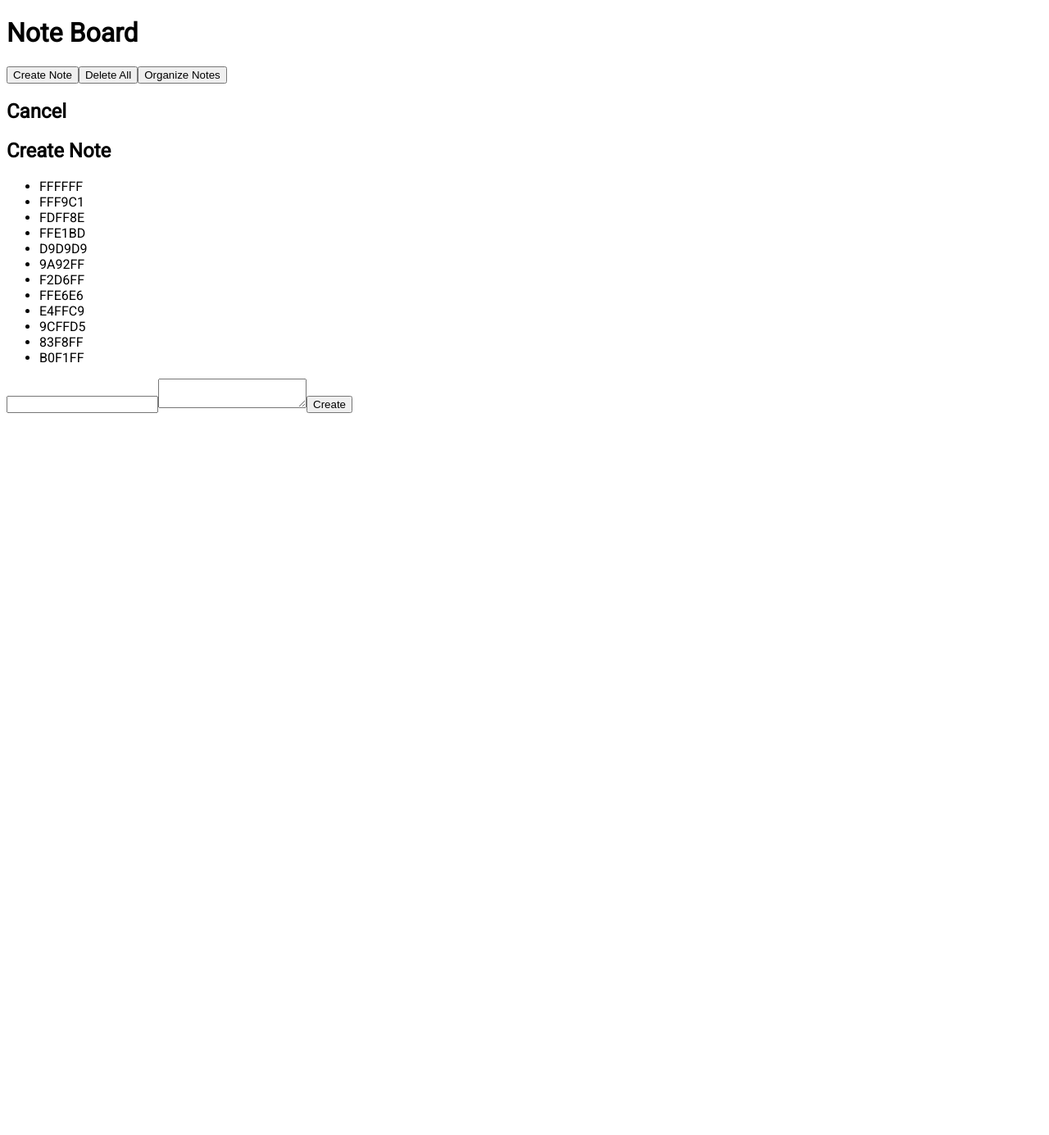
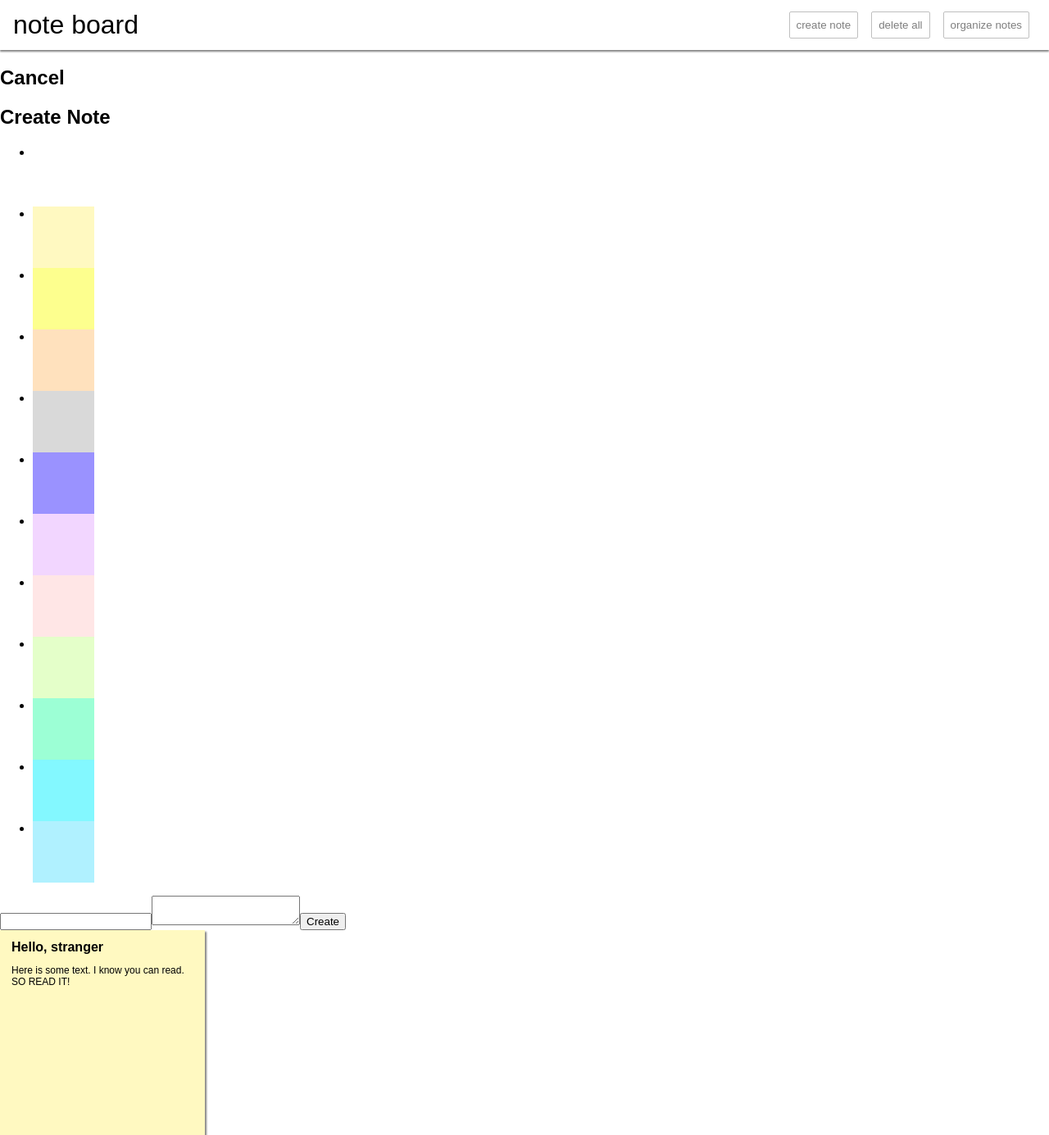
Before and after one commit to marianlam/react-notes, a React app: page / in a window 1280 px wide. Shown: the whole page at 82% size. Before the commit the page ends 800 px from the top, so only its background shows below. Built offline with nearby package versions, Linux system fonts and the light colour scheme.

Commit message:
added some styles

```diff
--- a/src/components/color_palette_block.js
+++ b/src/components/color_palette_block.js
@@ -2,10 +2,16 @@ import React from 'react';
 
 const ColorPaletteBlock = (props) => {
   const hexCode = props.color;
+  const blockStyle = {
+    backgroundColor: `#${hexCode}`,
+    width: '75px',
+    height: '75px',
+    cursor: 'pointer',
+  };
 
   return (
-    <div>
-      {hexCode}
+    <div style={blockStyle}>
+      {/* {hexCode} */}
     </div>
   );
 };
--- a/src/components/create_note_modal.js
+++ b/src/components/create_note_modal.js
@@ -11,8 +11,8 @@ class CreateNoteModal extends Component {
     const colors = ['FFFFFF', 'FFF9C1', 'FDFF8E', 'FFE1BD', 'D9D9D9', '9A92FF', 'F2D6FF', 'FFE6E6', 'E4FFC9', '9CFFD5', '83F8FF', 'B0F1FF'];
     const paletteItems = colors.map((color) => {
       return (
-        <li>
-          <ColorPaletteBlock color={color} key={color} />
+        <li key={color}>
+          <ColorPaletteBlock color={color} />
         </li>
       );
     });
@@ -27,7 +27,7 @@ class CreateNoteModal extends Component {
         </div>
         <div>
           <input id="note-title" type="text" maxLength="50" />
-          <textArea id="note-content" />
+          <textarea id="note-content" />
           <button type="submit">Create</button>
         </div>
       </div>
--- a/src/components/note.js
+++ b/src/components/note.js
@@ -4,8 +4,8 @@ class Note extends Component {
   constructor(props) {
     super(props);
     this.state = {
-      title: '',
-      text: '',
+      title: 'Hello, stranger',
+      text: 'Here is some text. I know you can read. SO READ IT!',
       // x: 0,
       // y: 0,
       // zIndex: 0
@@ -13,10 +13,30 @@ class Note extends Component {
   }
 
   render() {
+    const noteStyle = {
+      backgroundColor: '#FFF9C1',
+      width: '250px',
+      height: '250px',
+      boxShadow: '2px 2px 2px gray',
+    };
+
+    const noteTitleStyle = {
+      fontSize: '16px',
+      fontWeight: 'bold',
+      padding: '12px 14px',
+      margin: 0,
+    };
+
+    const noteContentStyle = {
+      fontSize: '12px',
+      padding: '0 14px 12px 14px',
+      margin: 0,
+    };
+
     return (
-      <div className="note">
-        <h3>{this.state.title}</h3>
-        <p>{this.state.text}</p>
+      <div className="note" style={noteStyle}>
+        <h3 style={noteTitleStyle}>{this.state.title}</h3>
+        <p style={noteContentStyle}>{this.state.text}</p>
       </div>
     );
   }
--- a/src/components/utility_bar.js
+++ b/src/components/utility_bar.js
@@ -1,12 +1,45 @@
 import React from 'react';
 
 const UtilityBar = () => {
+  const utilityBarStyle = {
+    boxShadow: '0 2px 2px gray',
+    display: 'flex',
+    padding: '0 16px',
+  };
+
+  const headerStyle = {
+    fontWeight: 'lighter',
+    margin: '0 18px 0 0',
+    padding: '12px 0',
+    textTransform: 'lowercase',
+  };
+
+  const buttonContainerStyle = {
+    display: 'flex',
+    alignItems: 'center',
+    position: 'absolute',
+    top: '6px',
+    right: '16px',
+  };
+
+  const buttonStyle = {
+    backgroundColor: 'white',
+    border: '1px solid gray',
+    borderRadius: '2px',
+    cursor: 'pointer',
+    margin: '8px',
+    padding: '8px',
+    textTransform: 'lowercase',
+  };
+
   return (
-    <div>
-      <h1>Note Board</h1>
-      <button type="button">Create Note</button>
-      <button type="button">Delete All</button>
-      <button type="button">Organize Notes</button>
+    <div style={utilityBarStyle}>
+      <h1 style={headerStyle}>Note Board</h1>
+      <div style={buttonContainerStyle}>
+        <button style={buttonStyle} className="button-utility" type="button">Create Note</button>
+        <button style={buttonStyle} className="button-utility" type="button">Delete All</button>
+        <button style={buttonStyle} className="button-utility" type="button">Organize Notes</button>
+      </div>
     </div>
   );
 };
--- a/src/index.html
+++ b/src/index.html
@@ -3,7 +3,6 @@
   <head>
     <title>starter pack</title>
     <meta name="viewport" content="width=device-width, initial-scale=1.0">
-    <link href="https://fonts.googleapis.com/css?family=Roboto" rel="stylesheet">
     <link rel="stylesheet" href="https://use.fontawesome.com/releases/v5.8.2/css/all.css" integrity="sha384-oS3vJWv+0UjzBfQzYUhtDYW+Pj2yciDJxpsK1OYPAYjqT085Qq/1cq5FLXAZQ7Ay" crossorigin="anonymous">
   </head>
   <body>
--- a/src/style.scss
+++ b/src/style.scss
@@ -1,3 +1,15 @@
 body, html {
-  font-family: "Roboto", sans-serif;
+  font-family: sans-serif;
+  margin: 0;
+  padding: 0;
 }
+
+.button-utility {
+  opacity: 0.5;
+}
+.button-utility:hover,
+.button-utility:active,
+.button-utility:focus {
+  opacity: 1;
+  outline: none;
+}
```
